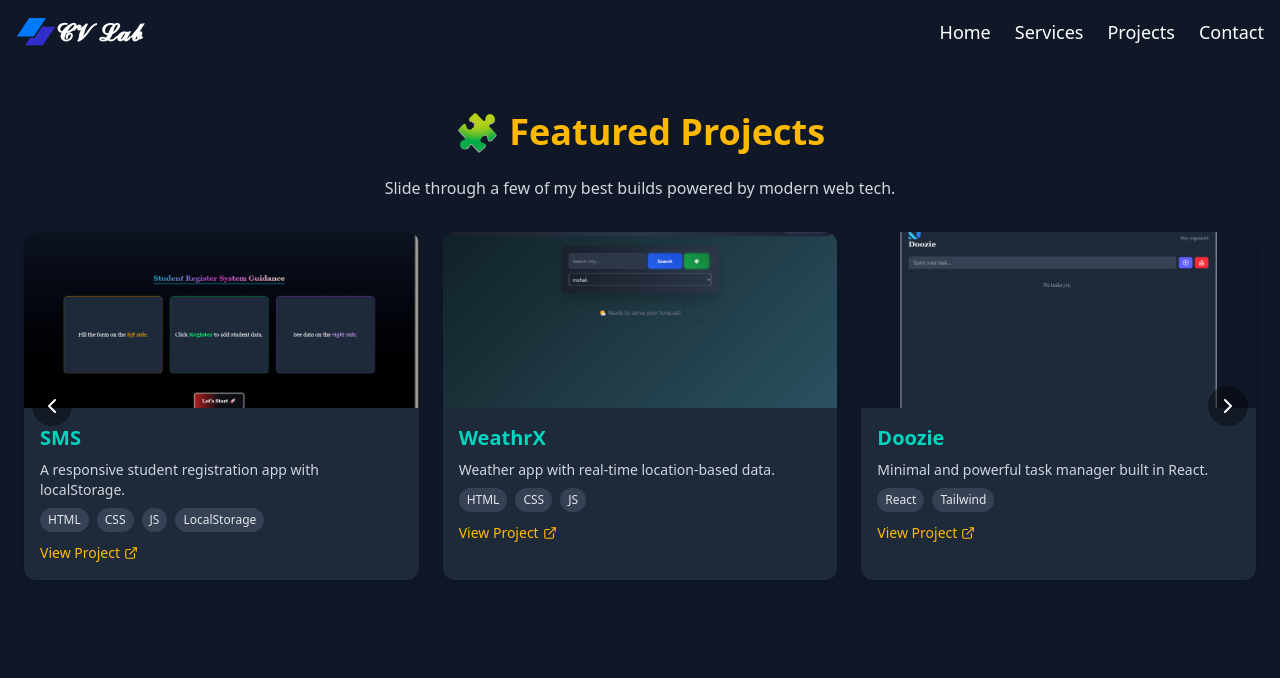
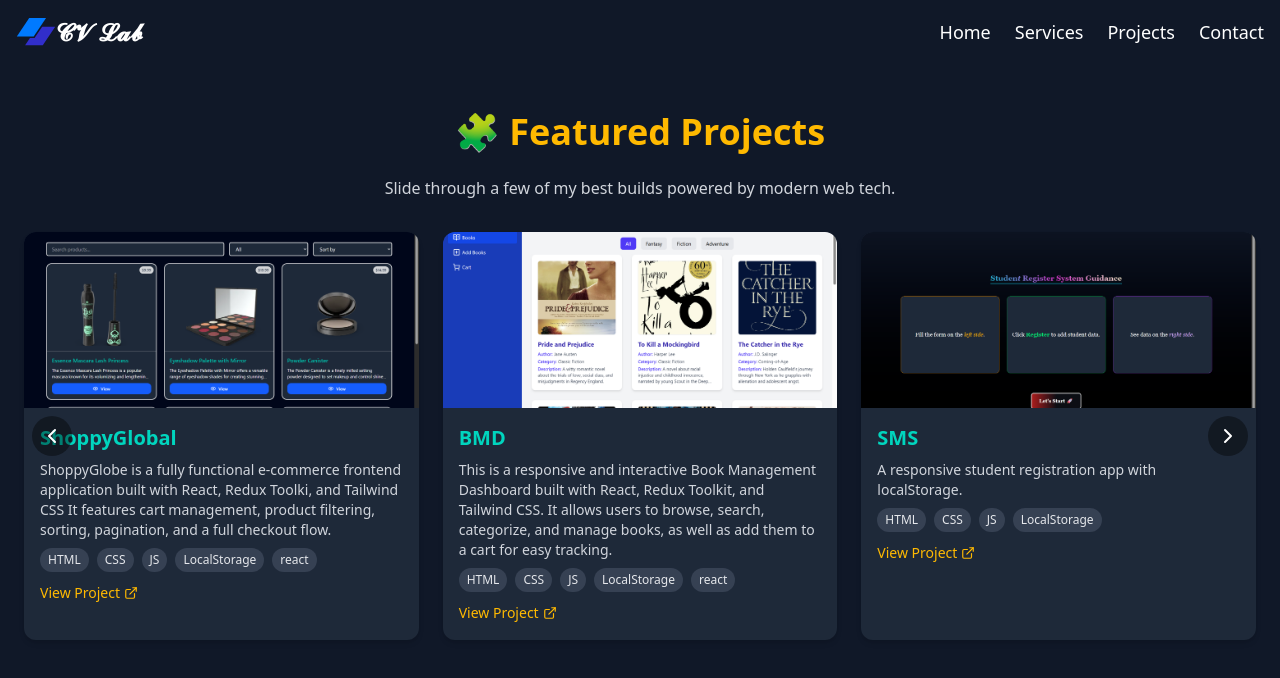
Before and after one commit to Developer200010/cvlab, a React (Vite) app: page /projects in a window 1280 px wide. Shown: the top 678 px of the page. Built offline with nearby package versions, Linux system fonts and the light colour scheme.

Commit message:
new projects added

```diff
--- a/src/components/Projects.jsx
+++ b/src/components/Projects.jsx
@@ -4,6 +4,20 @@ import { motion } from "framer-motion";
 
 // Your projects array
 const projects = [
+     {
+        title: "ShoppyGlobal",
+        tech: ["HTML", "CSS", "JS", "LocalStorage", "react"],
+        link: "https://shoppy-global-cv.vercel.app/",
+        image: "/images/project8.png",
+        description: "ShoppyGlobe is a fully functional e-commerce frontend application built with React, Redux Toolki, and Tailwind CSS It features cart management, product filtering, sorting, pagination, and a full checkout flow.",
+    },
+    {
+        title: "BMD",
+        tech: ["HTML", "CSS", "JS", "LocalStorage", "react"],
+        link: "https://bms123cv.vercel.app/",
+        image: "/images/project7.png",
+        description: "This is a responsive and interactive Book Management Dashboard built with React, Redux Toolkit, and Tailwind CSS. It allows users to browse, search, categorize, and manage books, as well as add them to a cart for easy tracking.",
+    },
     {
         title: "SMS",
         tech: ["HTML", "CSS", "JS", "LocalStorage"],
```
Also changed, not shown: public/images/project7.png (added), public/images/project8.png (added).
